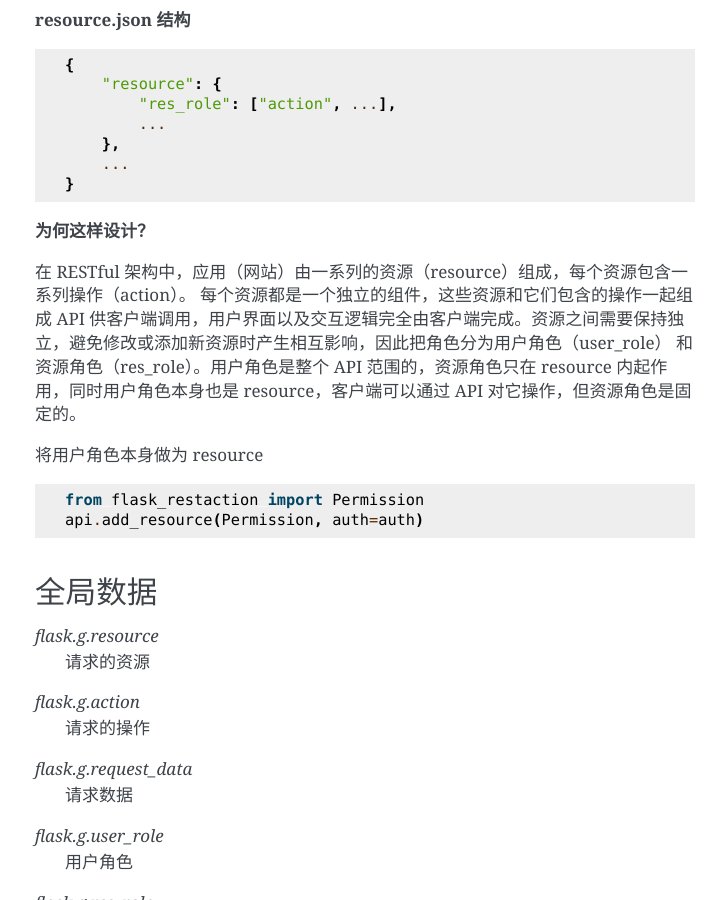
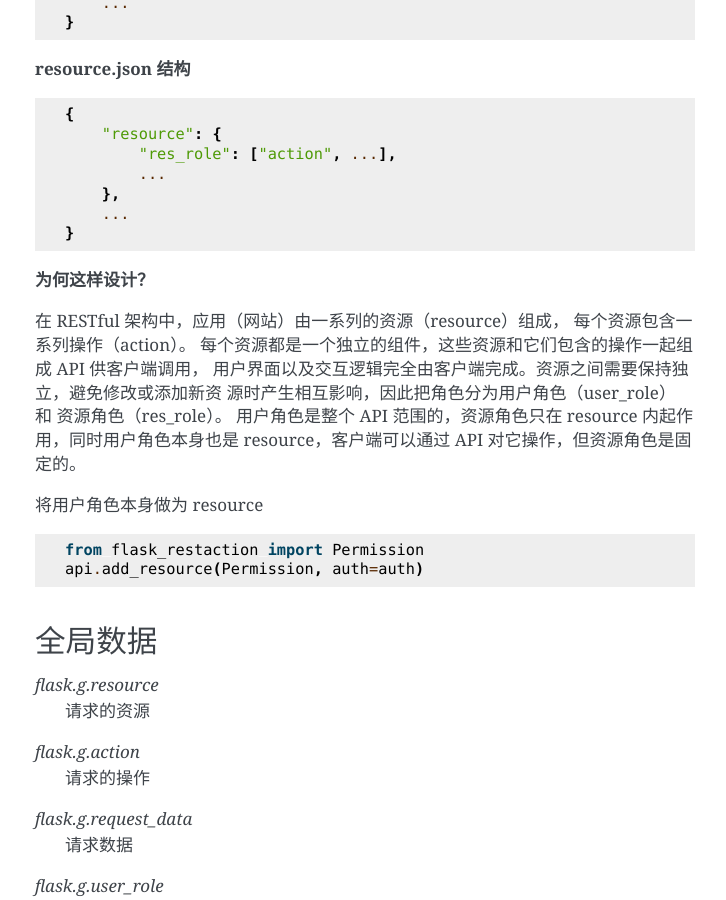
Before and after one commit to guyskk/flask-restaction, a Sphinx documentation site: the page built from docs/source/quickstart.rst, in a window 1280 px wide and 900 px high, scrolled down 5359 px. Shown: the whole window, without its empty margins (385-1111 px from the left). Built offline with Sphinx 7.4.7, drawn with Linux system fonts in a browser that asks for light colours; some of the changed text lies outside the part shown.

Commit message:
update document of request data

```diff
--- a/docs/source/quickstart.rst
+++ b/docs/source/quickstart.rst
@@ -104,7 +106,9 @@
 
 **自定义 validater**
 
-在 validater 的文档中讲述了自定义 validater 的用法，为了避免自定义的 validater 影响到全局的 default_validaters，Api 中提供 validater(:class:`~flask_restaction.api.CustomValidater`)对象，它具有以下属性:
+在 validater 的文档中讲述了自定义 validater 的用法，为了避免自定义的 validater
+影响到全局的 default_validaters，Api 中提供
+validater(:class:`~flask_restaction.api.CustomValidater`)对象，它具有以下属性:
 
 *validaters*
     所有自定义的 validaters 和 内置的 validaters
@@ -282,8 +286,13 @@
 
 **为何这样设计？**
 
-在 RESTful 架构中，应用（网站）由一系列的资源（resource）组成，每个资源包含一系列操作（action）。
-每个资源都是一个独立的组件，这些资源和它们包含的操作一起组成 API 供客户端调用，用户界面以及交互逻辑完全由客户端完成。资源之间需要保持独立，避免修改或添加新资源时产生相互影响，因此把角色分为用户角色（user_role） 和 资源角色（res_role）。用户角色是整个 API 范围的，资源角色只在 resource 内起作用，同时用户角色本身也是 resource，客户端可以通过 API 对它操作，但资源角色是固定的。
+在 RESTful 架构中，应用（网站）由一系列的资源（resource）组成，
+每个资源包含一系列操作（action）。
+每个资源都是一个独立的组件，这些资源和它们包含的操作一起组成 API 供客户端调用，
+用户界面以及交互逻辑完全由客户端完成。资源之间需要保持独立，避免修改或添加新资
+源时产生相互影响，因此把角色分为用户角色（user_role） 和 资源角色（res_role）。
+用户角色是整个 API 范围的，资源角色只在 resource 内起作用，同时用户角色本身也是
+resource，客户端可以通过 API 对它操作，但资源角色是固定的。
 
 
 将用户角色本身做为 resource
@@ -399,7 +408,8 @@
 
 - restaction 更灵活。
 
-    restful 的方法只能是 http method，就是 get, post, put, delete 那几个，而 restaction 的方法除了 http method，还可以是任何以 http method 加下划线开头的方法。
+    restful 的方法只能是 http method，就是 get, post, put, delete 那几个，而
+    restaction 的方法除了 http method，还可以是任何以 http method 加下划线开头的方法。
 
 - 输入输出校验
 
```
Also changed, not shown: other parts of docs/source/quickstart.rst (+3 -1 lines).
